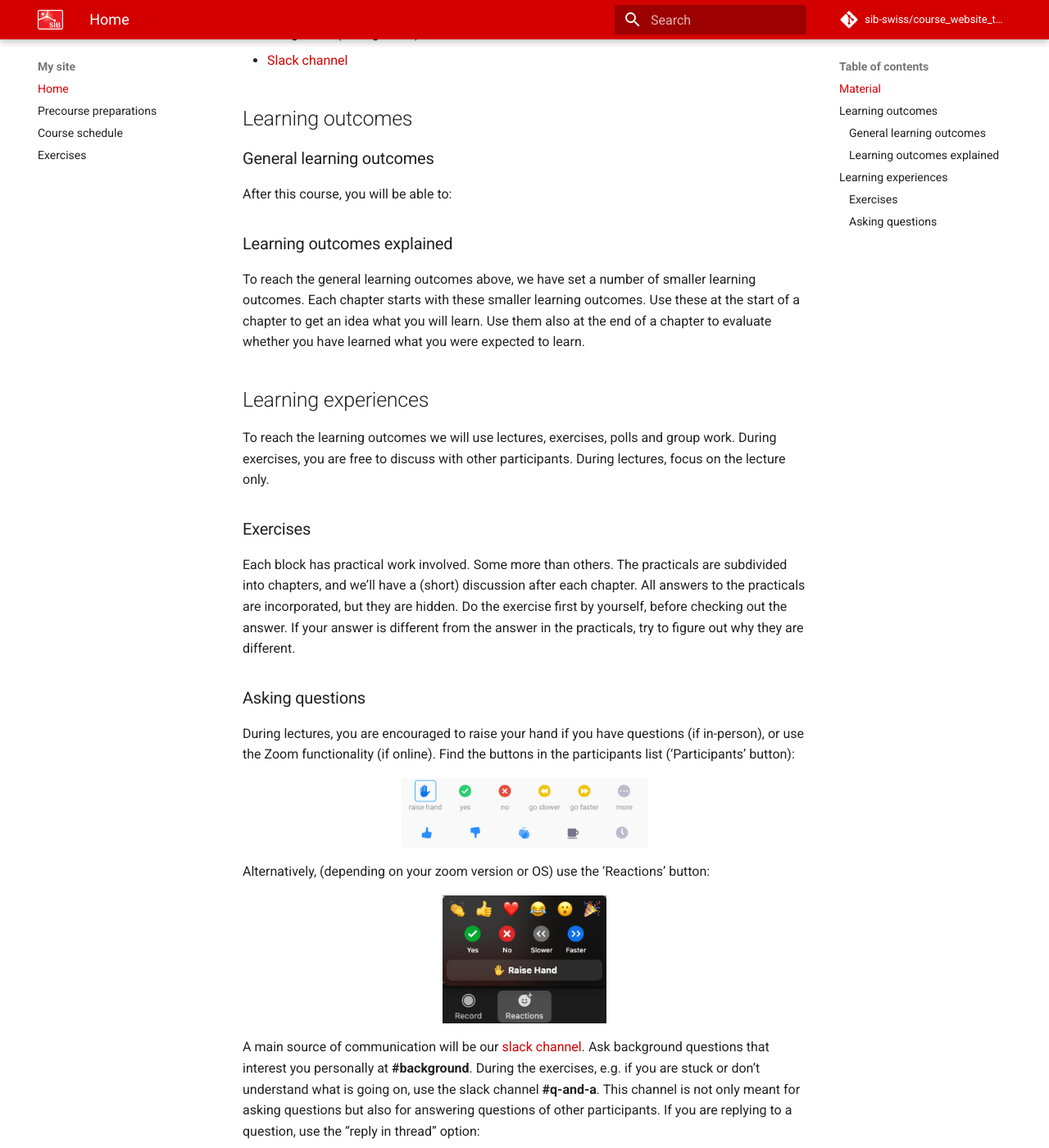
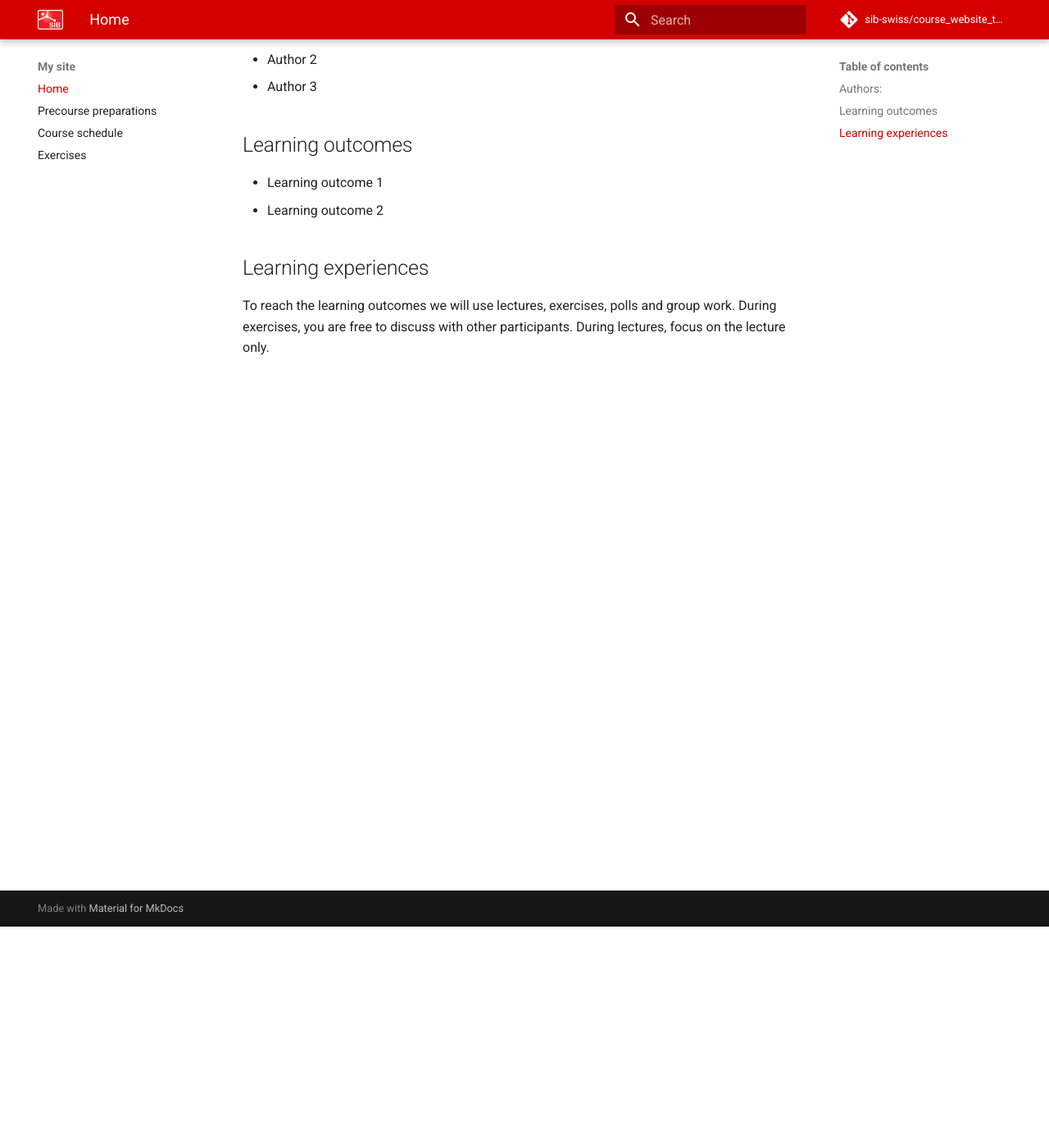
Before and after one commit to sib-swiss/course_website_template, an MkDocs documentation site: the page built from docs/index.md, in a window 1280 px wide and 1400 px high, scrolled down 270 px. Shown: the whole window at 82% size. Built offline with MkDocs 1.6.1 and Material for MkDocs 9.7.7, drawn with Linux system fonts in a browser that asks for light colours; comment, search, counter and statistics services are not loaded; some of the changed text lies outside the part shown.

Commit message:
makes prefilled content more general

```diff
--- a/docs/index.md
+++ b/docs/index.md
@@ -1,53 +1,18 @@
 # Course website
 
-## Material
+Copyright: (SIB Swiss Institute of Bioinformatics if you are a SIB staff member)
 
-* This website
-* Zoom meeting (through mail)
-* Google doc (through mail)
-* [Slack channel](https://slack.com)
+## Authors:
+
+* Author 1
+* Author 2
+* Author 3
 
 ## Learning outcomes
 
-### General learning outcomes
-
-After this course, you will be able to:
-
-### Learning outcomes explained
-
-To reach the general learning outcomes above, we have set a number of smaller learning outcomes. Each chapter starts with these smaller learning outcomes. Use these at the start of a chapter to get an idea what you will learn. Use them also at the end of a chapter to evaluate whether you have learned what you were expected to learn.
+* Learning outcome 1
+* Learning outcome 2
 
 ## Learning experiences
 
 To reach the learning outcomes we will use lectures, exercises, polls and group work. During exercises, you are free to discuss with other participants. During lectures, focus on the lecture only.
-
-### Exercises
-
-Each block has practical work involved. Some more than others. The practicals are subdivided into chapters, and we'll have a (short) discussion after each chapter. All answers to the practicals are incorporated, but they are hidden. Do the exercise first by yourself, before checking out the answer. If your answer is different from the answer in the practicals, try to figure out why they are different.
-
-### Asking questions
-During lectures, you are encouraged to raise your hand if you have questions (if in-person), or use the Zoom functionality (if online). Find the buttons in the participants list ('Participants' button):
-
-<figure>
-  <img src="assets/images/zoom_icons.png" width="300"/>
-</figure>
-
-Alternatively, (depending on your zoom version or OS) use the 'Reactions' button:
-
-<figure>
-  <img src="assets/images/reactions_zoom.png" width="200"/>
-</figure>
-
-A main source of communication will be our [slack channel](https://www.slack.com). Ask background questions that interest you personally at **#background**. During the exercises, e.g. if you are stuck or don't understand what is going on, use the slack channel **#q-and-a**.  This channel is not only meant for asking questions but also for answering questions of other participants. If you are replying to a question, use the "reply in thread" option:
-
-<figure>
-  <img src="assets/images/reply_in_thread.png" width="350"/>
-</figure>
-
-The teacher will review the answers, and add/modify if necessary. If you're really stuck and need specific tutor support, write the teachers or helpers personally.
-
-**To summarise:**
-
-* During lectures: raise hand/zoom functionality
-* Personal interest questions: **#background**
-* During exercises: **\#q-and-a** on slack
```
Also changed, not shown: docs/precourse.md (+1 -20 lines).
